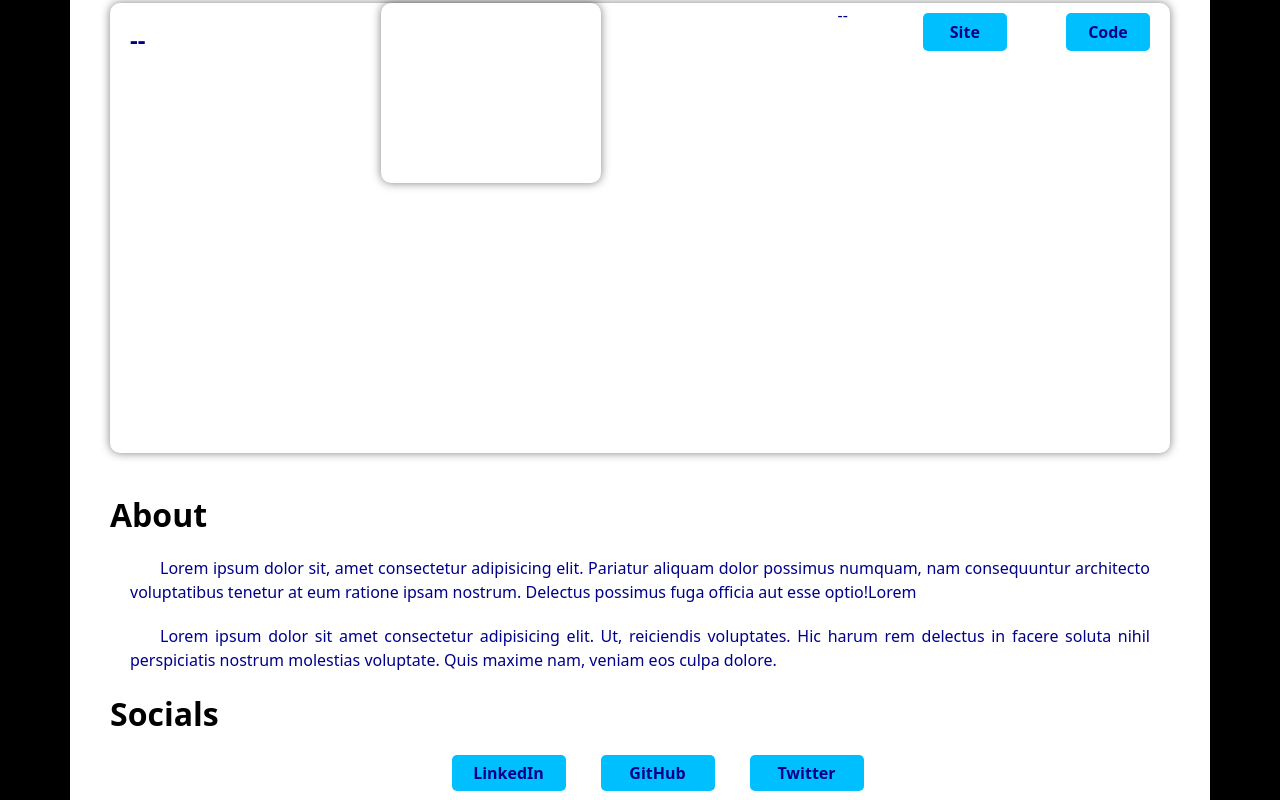
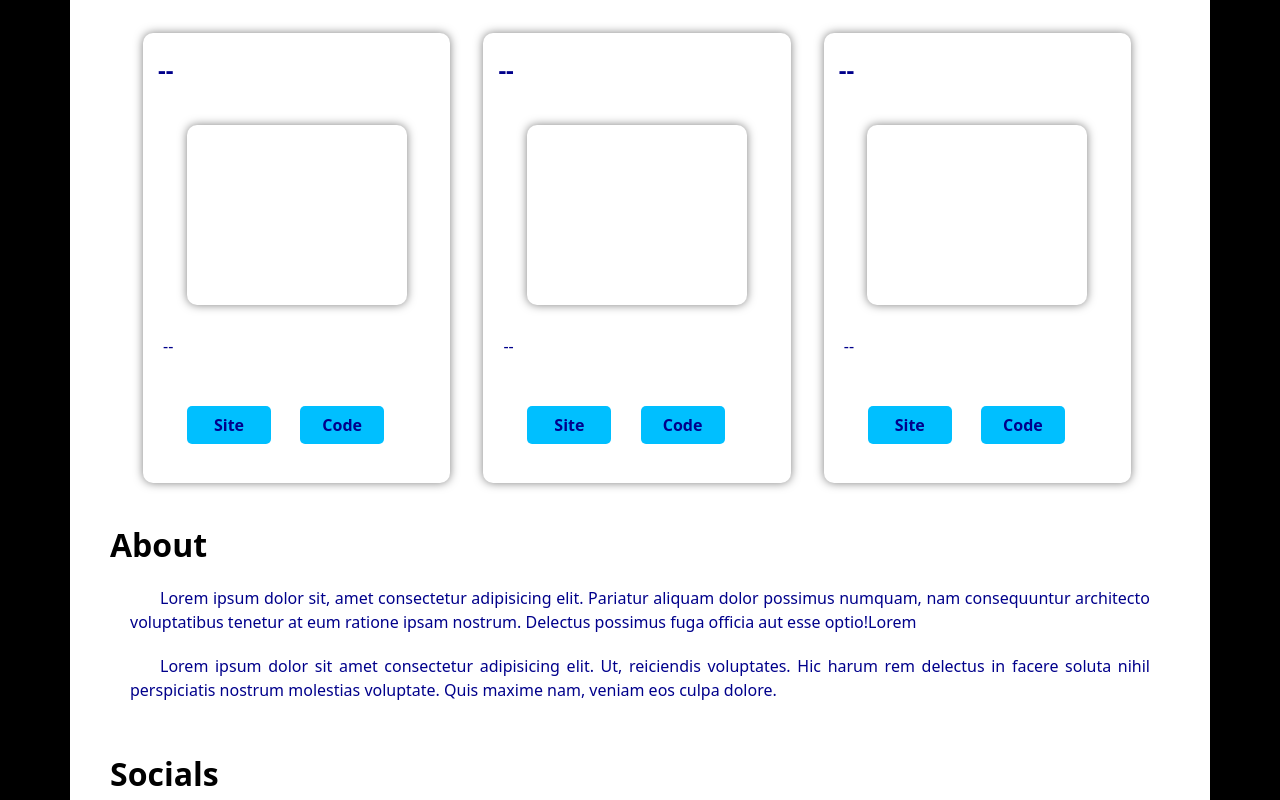
Before and after one commit to giorkakuda/portfolio, a plain HTML site: page index.html in a window 1280 px wide. Shown: the part 1040-1840 px from the top of the page. Drawn offline with Linux system fonts and the light colour scheme.

Commit message:
media fine

```diff
--- a/index.html
+++ b/index.html
@@ -20,7 +20,7 @@
     <header>
         <div class="container">
             <div class="col-1">
-                <img src="photos/pic1.jpg" alt="image"></div>
+                <img src="photos/pic.png" alt="image"></div>
             <div class="col-2">
                 <h1>Hi, I'm Giordanni</h1>
                 <p>Blockchain developer</p>
@@ -89,6 +89,34 @@
             </p>
         </div>
 
+        <div id="col-7">
+            <h2>--</h2>
+            <div id="img">
+                <img src="#" alt="">
+            </div>
+
+            <p>--</p>
+
+            <p>
+                <a href="#" class="btn" id="bt0">Site</a>
+                <a href="#" class="btn" id="bt1">Code</a>
+            </p>
+        </div>
+
+        <div id="col-8">
+            <h2>--</h2>
+            <div id="img">
+                <img src="#" alt="">
+            </div>
+
+            <p>--</p>
+
+            <p>
+                <a href="#" class="btn" id="bt0">Site</a>
+                <a href="#" class="btn" id="bt1">Code</a>
+            </p>
+        </div>
+
 
 
         <h1 id="about">About</h1>
--- a/media-query.css
+++ b/media-query.css
@@ -23,7 +23,7 @@
         width: 70%;
         padding-top: 50px;
     }
-    #col-3, #col-4, #col-5, #col-6{
+    #col-3, #col-4, #col-5, #col-6, #col-7, #col-8 {
         width: 45%;
 
         float: left;
@@ -43,6 +43,7 @@
         margin-top: 0px;
         margin-bottom: 20px;
         padding-left: 0px;
+        margin-left: 18px;
     }
 }
 
@@ -70,7 +71,7 @@
     }
 
 
-    #col-3, #col-4, #col-5{
+    #col-3, #col-4, #col-5, #col-6, #col-7, #col-8{
         width: 29%;
 
         float: left;
@@ -88,17 +89,36 @@
         margin-bottom: 10px;
     }
     main div h2 {
+        margin-left: 15px;
         margin-top: 0px;
         margin-bottom: 20px;
     }
     main div p {
         margin-top: 0px;
-        margin-bottom: 20px;
-        padding-left: 0px;
     }
-    #col-6 {
+    main div > p > #bt0 {
+        width: 70px;
+        margin-left: 24px;
+        margin-right: 25px;
+    }
+    main div > p > #bt1 {
+
+        margin-left: 0px;
+    }
+    #sect-1 {
+
         width: 100%;
+        height: 100%;
+        margin-bottom: 50px;
+        display: block;
     }
+    #sect-2 {
+
+        width: 100%;
+        height: 100%;
+        margin-top: 30px;
+    }
+
 }
 
 
--- a/style.css
+++ b/style.css
@@ -152,6 +152,7 @@ main div > p > #bt1 {
     display: flex;
     align-items: center;
     justify-content: center;
+    margin-top: 30px;
 
 }
 #bt2 {
```
Also changed, not shown: photos/pic.png (added).
